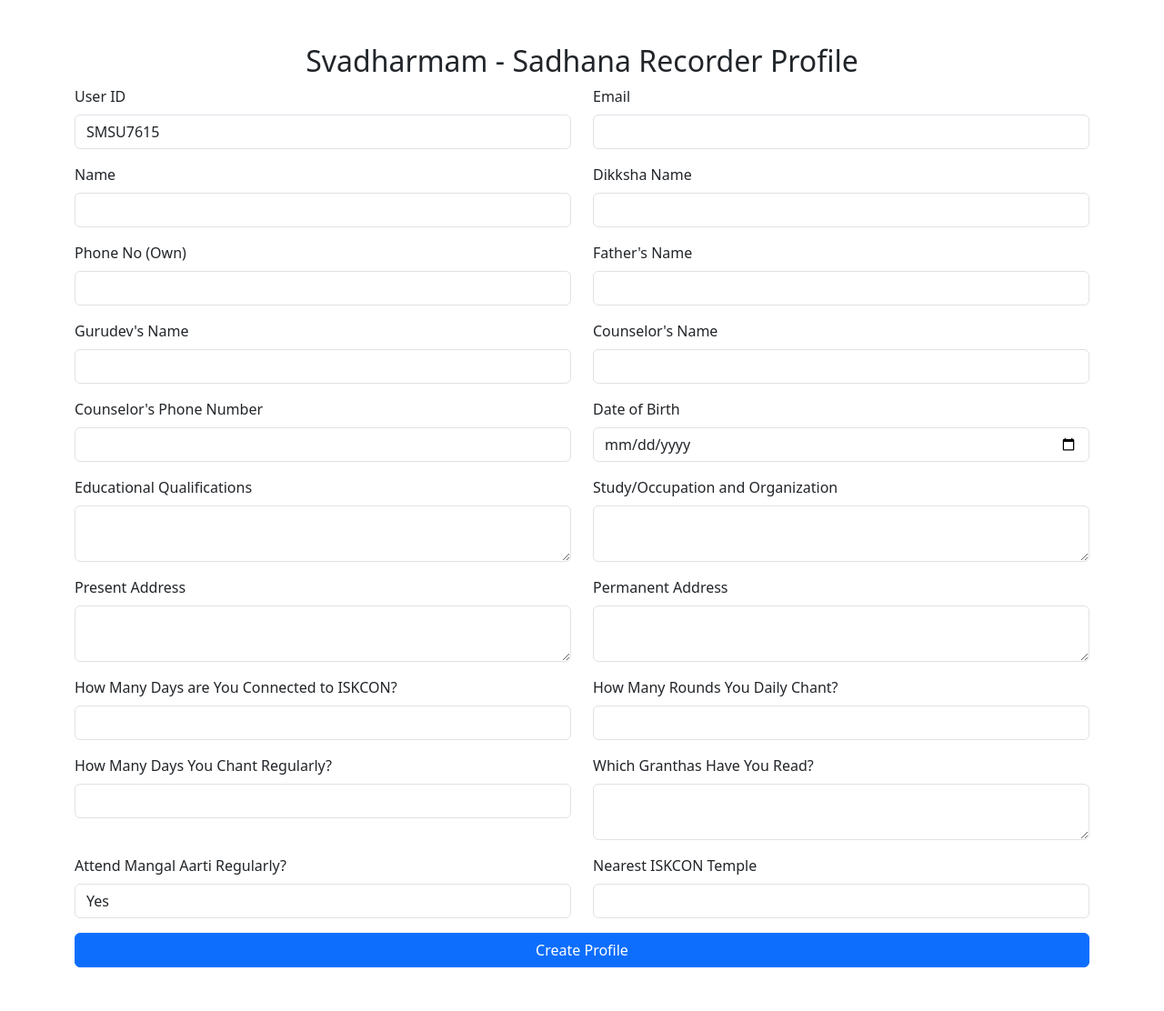
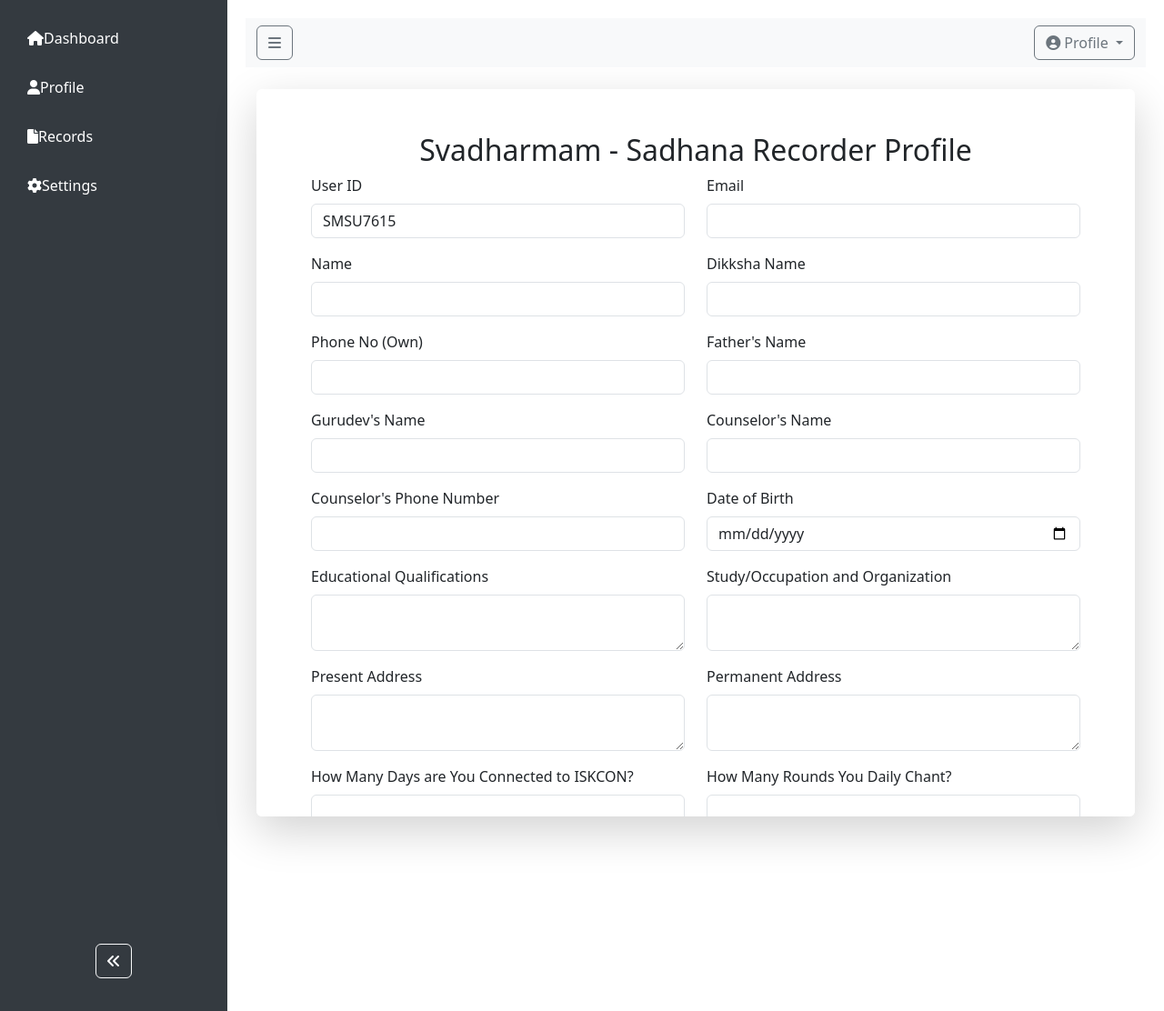
Before and after one commit to avrojit-ovi/sms, a PHP site: page /create_profile.php in a window 1280 px wide. Shown: the whole page at 91% size. Run offline with PHP 8.4, Linux system fonts and the light colour scheme; a user stored in the database is signed in; data comes from the database, SQL or seed files in the repository.

Commit message:
5th push

```diff
--- /dev/null
+++ b/assets/custom.js
@@ -0,0 +1,4 @@
+document.getElementById('sidebarToggle').addEventListener('click', function() {
+    document.querySelector('.sidebar').classList.toggle('collapsed');
+    document.querySelector('.main-content').classList.toggle('collapsed');
+});
--- /dev/null
+++ b/assets/navbar.php
@@ -0,0 +1,19 @@
+<!-- assets/navbar.php -->
+<nav class="navbar navbar-expand-lg navbar-light bg-light">
+    <div class="container-fluid">
+        <button id="sidebarToggle" class="btn btn-outline-secondary">
+            <i class="fas fa-bars"></i>
+        </button>
+        <div class="ms-auto d-flex align-items-center">
+            <div class="profile-dropdown dropdown">
+                <button class="btn btn-outline-secondary dropdown-toggle" type="button" id="profileDropdown" data-bs-toggle="dropdown" aria-expanded="false">
+                    <i class="fas fa-user-circle"></i> Profile
+                </button>
+                <ul class="dropdown-menu dropdown-menu-end" aria-labelledby="profileDropdown">
+                    <li><a class="dropdown-item" href="#">My Profile</a></li>
+                    <li><a class="dropdown-item" href="#">Logout</a></li>
+                </ul>
+            </div>
+        </div>
+    </div>
+</nav>
--- /dev/null
+++ b/assets/sidebar.php
@@ -0,0 +1,24 @@
+<!-- assets/sidebar.php -->
+<div id="sidebar" class="sidebar d-flex flex-column justify-content-between">
+    <div>
+        <a href="#" class="active">
+            <i class="fas fa-home sidebar-icon"></i><span>Dashboard</span>
+        </a>
+        <a href="#">
+            <i class="fas fa-user sidebar-icon"></i><span>Profile</span>
+        </a>
+        <a href="#">
+            <i class="fas fa-file sidebar-icon"></i><span>Records</span>
+        </a>
+        <a href="#">
+            <i class="fas fa-cog sidebar-icon"></i><span>Settings</span>
+        </a>
+    </div>
+
+    <!-- Sidebar Toggle Button at the bottom -->
+    <div class="text-center mb-3">
+        <button id="sidebarCollapseBtn" class="btn btn-outline-light">
+            <i class="fas fa-angle-double-left"></i>
+        </button>
+    </div>
+</div>
--- /dev/null
+++ b/assets/style2.css
@@ -0,0 +1,56 @@
+/* Sidebar Styling */
+body {
+    display: flex;
+}
+
+.sidebar {
+    width: 250px;
+    height: 100vh;
+    background-color: #343a40;
+    padding: 20px;
+}
+
+.sidebar a {
+    color: #fff;
+    text-decoration: none;
+    display: block;
+    padding: 10px;
+    margin-bottom: 10px;
+}
+
+.sidebar a:hover {
+    background-color: #495057;
+    border-radius: 5px;
+}
+
+/* Content Styling */
+.content {
+    flex: 1;
+    padding: 20px;
+}
+
+/* Navbar Styling */
+.navbar {
+    background-color: #343a40;
+}
+
+.navbar .navbar-brand,
+.navbar .nav-link {
+    color: #fff;
+}
+
+.navbar .dropdown-menu {
+    right: 0;
+    left: auto;
+}
+
+/* For a scrollable card */
+.rounded-card {
+    border-radius: 15px;
+    max-width: 100%;
+    background-color: #fff;
+    padding: 40px;
+    box-shadow: 0 5px 15px rgba(0, 0, 0, 0.2);
+    height: 800px; /* Set a fixed height */
+    overflow-y: auto; /* Enable vertical scrolling */
+}
--- a/create_profile.php
+++ b/create_profile.php
@@ -31,11 +31,30 @@
 <head>
     <meta charset="UTF-8">
     <meta name="viewport" content="width=device-width, initial-scale=1.0">
-    <title>Svadharmam - Sadhana Recorder Profile</title>
-    <link href="https://cdn.jsdelivr.net/npm/bootstrap@5.3.0/dist/css/bootstrap.min.css" rel="stylesheet">
+    <title>Create Profile</title>
+    <!-- Bootstrap CSS -->
+    <link href="https://cdn.jsdelivr.net/npm/bootstrap@5.3.0-alpha1/dist/css/bootstrap.min.css" rel="stylesheet">
+    <!-- Font Awesome CSS -->
+    <link rel="stylesheet" href="https://cdnjs.cloudflare.com/ajax/libs/font-awesome/6.0.0-beta3/css/all.min.css">
+    <!-- Custom CSS -->
+    <link rel="stylesheet" href="assets/style2.css">
 </head>
 <body>
-    <div class="container mt-5">
+
+    <!-- Include Sidebar -->
+    <?php include 'assets/sidebar.php'; ?>
+
+    <!-- Main Content -->
+    <div class="content">
+        <!-- Include Navbar -->
+        <?php include 'assets/navbar.php'; ?>
+        <br>
+
+        <!-- Page Content -->
+        <div class="container-fluid">
+            <!-- Rounded Card Div -->
+            <div class="rounded-card shadow-lg p-5 bg-white rounded">
+                <div class="container">
                     <h2 class="text-center">Svadharmam - Sadhana Recorder Profile</h2>
                     <form method="POST" action="insert_profile.php">
                         <div class="row mb-3">
@@ -143,9 +162,21 @@
                         </div>
                         <button type="submit" class="btn btn-primary w-100">Create Profile</button>
                     </form>
-        <br><br>
+                </div>
+            </div>
+        </div>
     </div>
 
-    <script src="https://cdn.jsdelivr.net/npm/bootstrap@5.3.0/dist/js/bootstrap.bundle.min.js"></script>
+    <!-- Bootstrap JS and Popper.js -->
+    <script src="https://cdn.jsdelivr.net/npm/@popperjs/core@2.11.6/dist/umd/popper.min.js"></script>
+    <script src="https://cdn.jsdelivr.net/npm/bootstrap@5.3.0-alpha1/dist/js/bootstrap.min.js"></script>
+    <script>
+        $(document).ready(function() {
+            $('#sidebarToggle').on('click', function() {
+                $('#sidebarMenu').collapse('toggle');
+                $('.content').toggleClass('collapsed', $('#sidebarMenu').hasClass('show'));
+            });
+        });
+    </script>
 </body>
 </html>
--- a/svadharmam_db.sql
+++ b/svadharmam_db.sql
@@ -3,7 +3,7 @@
 -- https://www.phpmyadmin.net/
 --
 -- Host: 127.0.0.1
--- Generation Time: Sep 07, 2024 at 10:10 AM
+-- Generation Time: Sep 09, 2024 at 12:45 PM
 -- Server version: 10.4.32-MariaDB
 -- PHP Version: 8.0.30
 
```
Also changed, not shown: assets/custom.css (added, +106 -0 lines), index2.php (added, +76 -0 lines), index3.php (added, +72 -0 lines). Lines whose indentation alone changed are shown as unchanged.
